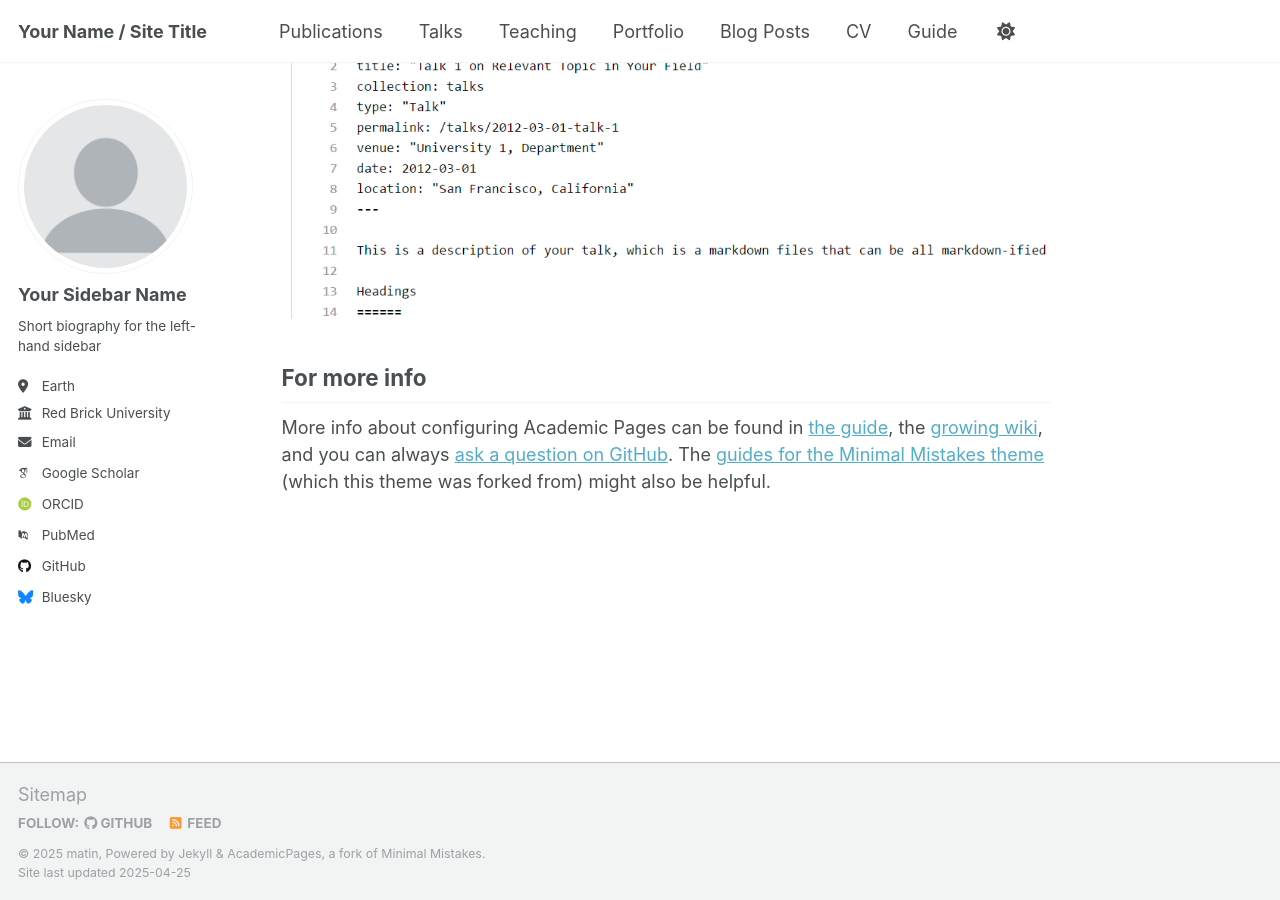
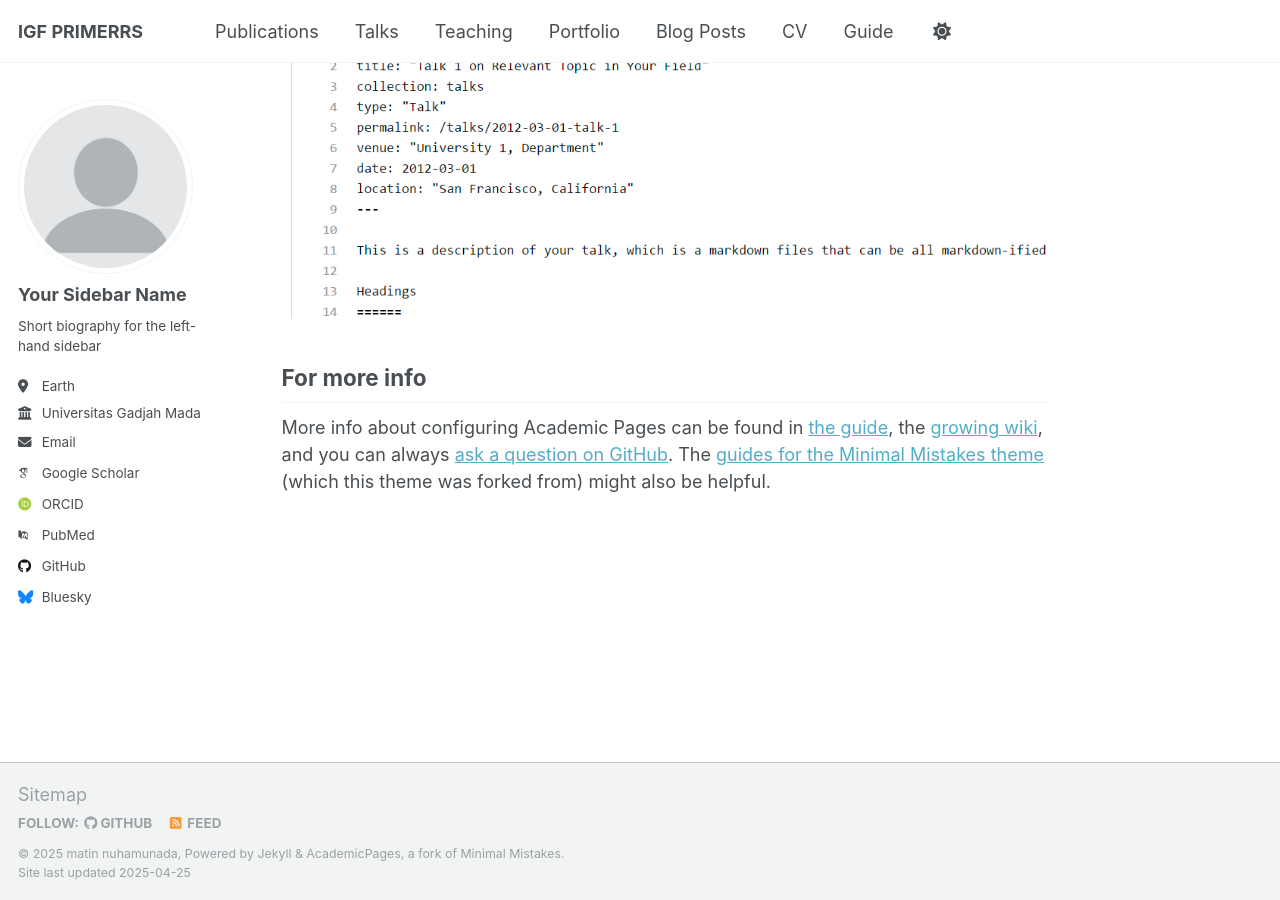
Before and after one commit to matinnuhamunada/cv, a Jekyll site: the page built from _pages/about.md, in a window 1280 px wide and 900 px high, scrolled down 2636 px. Built offline with Jekyll 4.4.1, drawn with Linux system fonts in a browser that asks for light colours; some web fonts are replaced.

Commit message:
fix: benerin nama website

```diff
--- a/_config.yml
+++ b/_config.yml
@@ -9,9 +9,9 @@
 # Basic Site Settings
 locale                   : "en-US"
 site_theme               : "default"
-title                    : "Your Name / Site Title"
+title                    : "IGF PRIMERRS"
 title_separator          : "-"
-name                     : "matin"
+name                     : "matin nuhamunada"
 description              : "my website for igf training"
 url                      : https://matinnuhamunada.github.io/cv/ # the base hostname & protocol for your site e.g. "https://[your GitHub username].github.io"
 baseurl                  : "" # the subpath of your site, e.g. "/blog"
@@ -27,9 +27,9 @@ author:
   pronouns         : # example: "she/her"
   bio              : "Short biography for the left-hand sidebar"
   location         : "Earth"
-  employer         : "Red Brick University"
+  employer         : "Universitas Gadjah Mada"
   uri              : # URL
-  email            : "none@example.org"
+  email            : "matin_nuhamunada@ugm.ac.id"
 
   # Academic websites
   arxiv            : # URL - Update with the correct link to your profile
```
